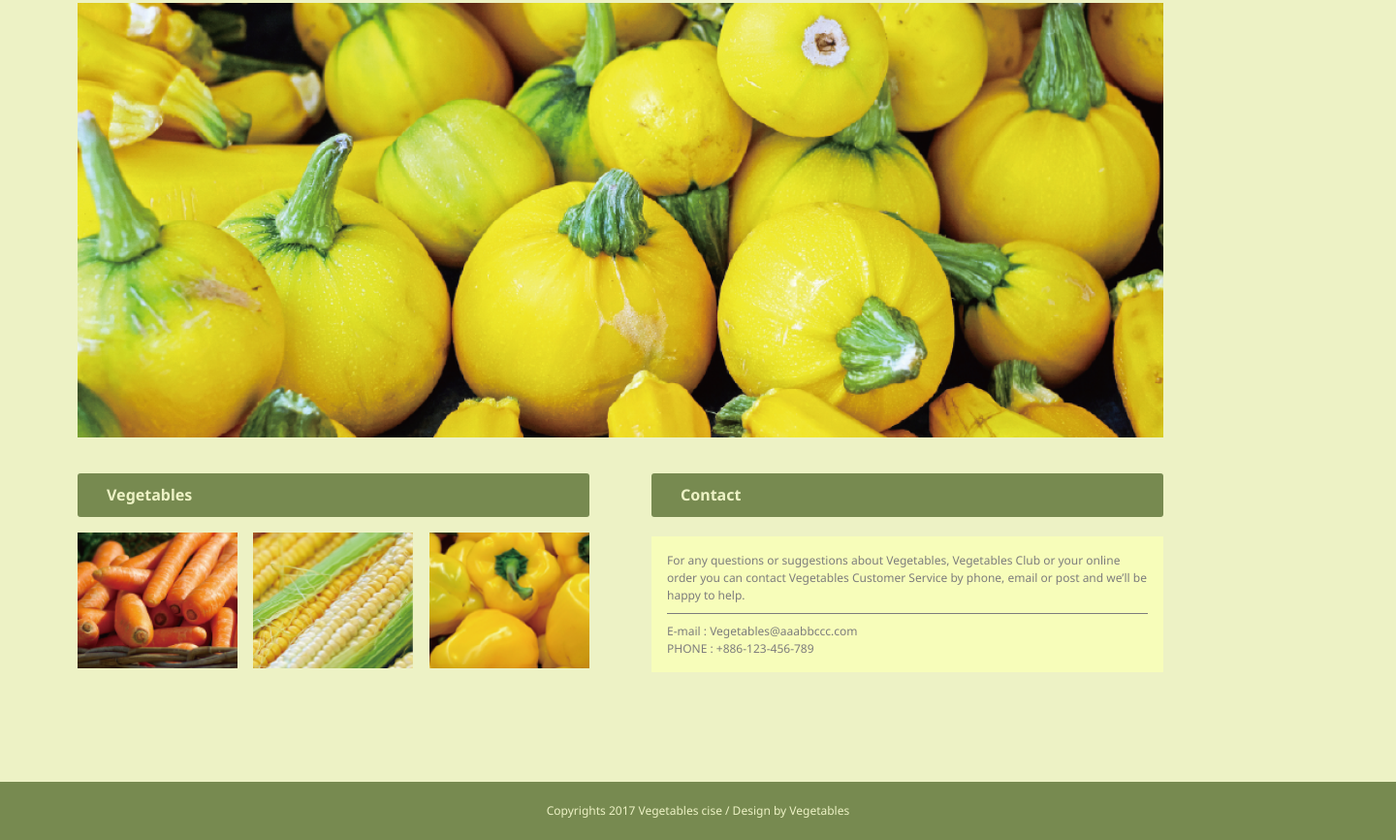
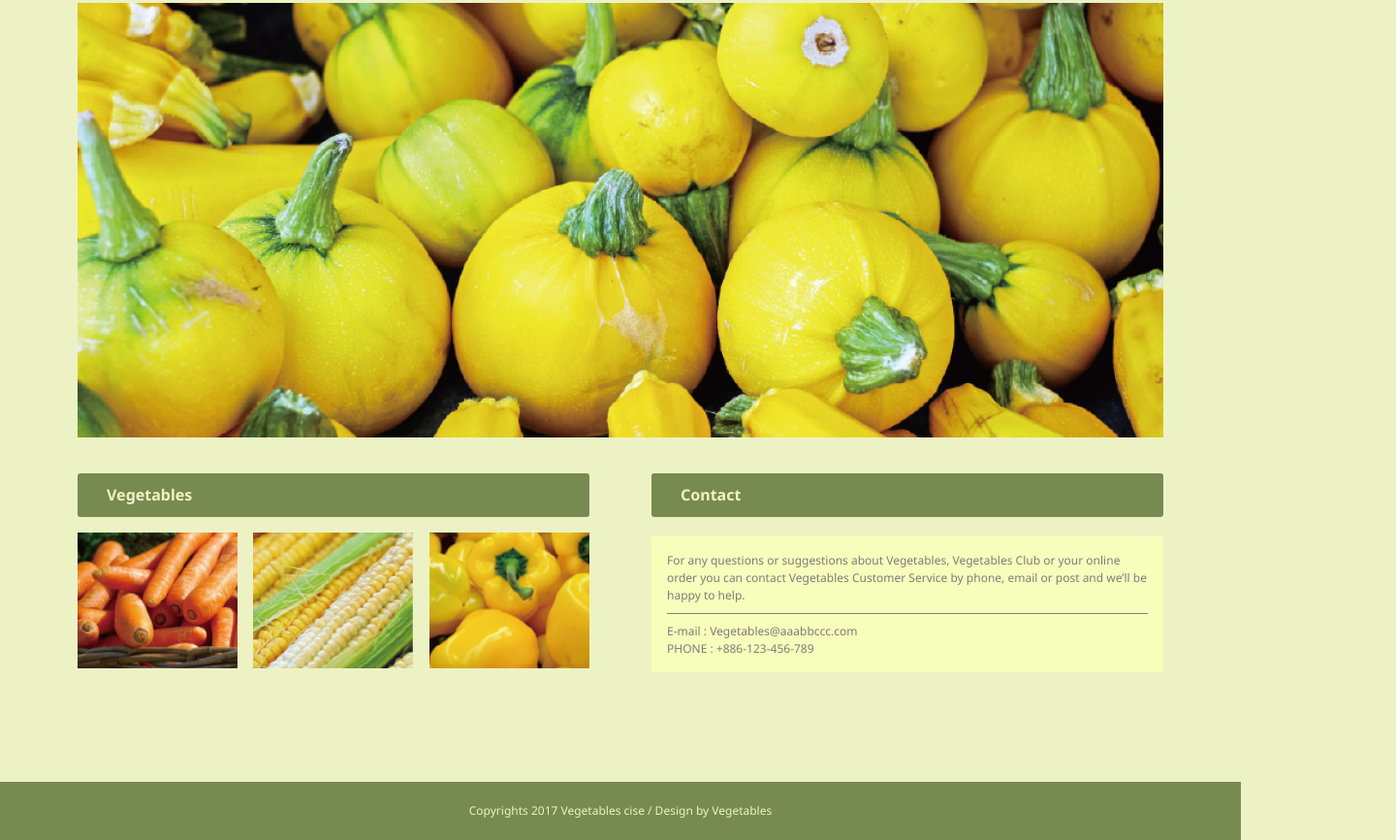
Before and after one commit to mr77tobey/F2E_hw_vegetables, a plain HTML site: page index.html in a window 1280 px wide. Shown: the part 161-1027 px from the top of the page at 97% size, 1440 px wide, since content can reach past the window. Drawn offline with Linux system fonts and the light colour scheme.

Commit message:
footer width

```diff
--- a/main.css
+++ b/main.css
@@ -32,7 +32,7 @@ footer{
     line-height: 18px;
     text-decoration: none;
     height: 60px;
-    min-width: 1440px;
+    max-width: 1440px;
     border-bottom: none;
     margin: 0 auto;
     display: grid;
```
